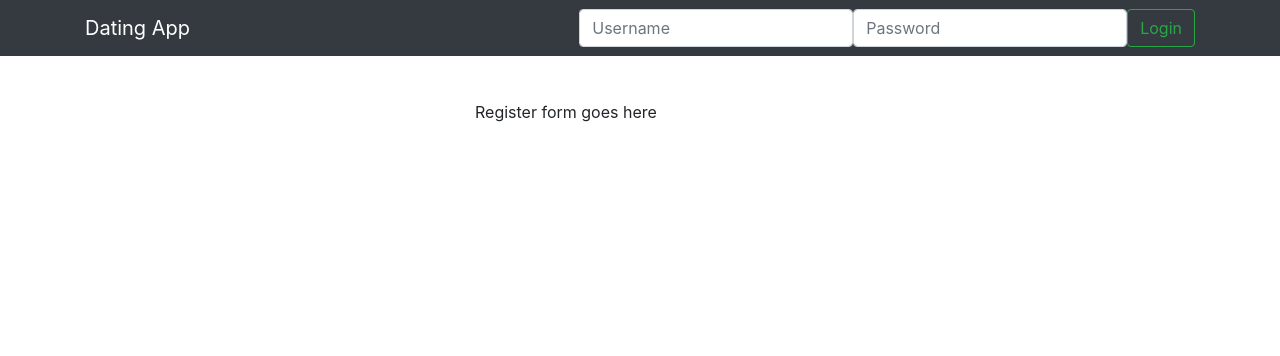
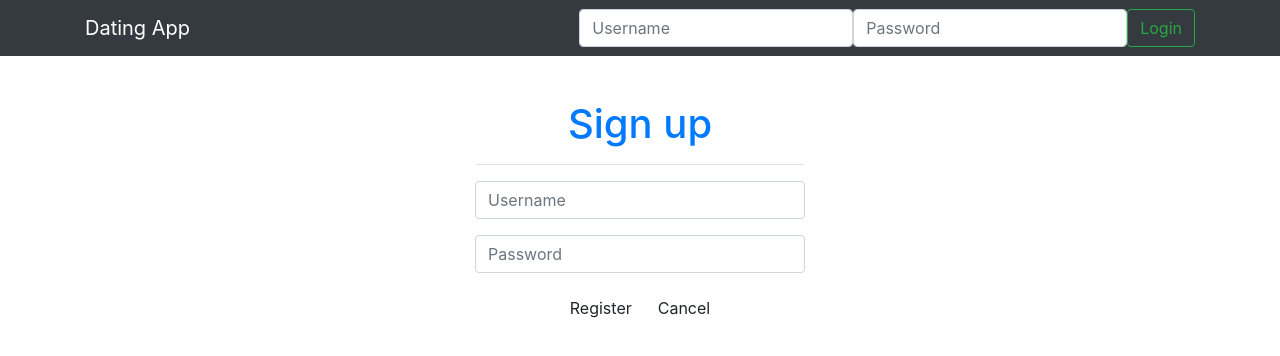
Before and after one commit to slwill10/DatingAppCliente, an Angular app: page / in a window 1280 px wide. Both pictures are taken after a click on the button "Register". Shown: the top 356 px of the page. Built offline with nearby package versions, Linux system fonts and the light colour scheme; no server answers.

Commit message:
creating the registration form

```diff
--- a/src/app/home/home.component.html
+++ b/src/app/home/home.component.html
@@ -11,7 +11,7 @@
     <div *ngIf="registerMode" class="container">
         <div class="row justify-content-center">
             <div class="col-4">
-                <p>Register form goes here</p>
+                <app-register></app-register>
             </div>
         </div>
     </div>
--- a/src/app/register/register.component.html
+++ b/src/app/register/register.component.html
@@ -1 +1,25 @@
-<p>register works!</p>
+<form #registerForm="ngForm" (ngSubmit)="register()" autocomplete="off" >
+    <h1 class="text-center text-primary">Sign up</h1>
+    <hr>
+    <div class="mb-3">
+        <input type="text"
+            class="form-control"
+            name = "username"
+            [(ngModel)]="model.username"
+            placeholder="Username"
+        >
+    </div>
+    <div class="mb-3">
+        <input type="password"
+            class="form-control"
+            name = "password"
+            [(ngModel)]="model.password"
+            placeholder="Password"
+        >
+    </div>
+
+    <div class="text-center">
+        <button class="btn btn-sucess me-2"type="submit">Register</button>
+        <button class="btn btn-default"type="button" (click)="cancel()">Cancel</button>
+    </div>
+</form>
--- a/src/app/register/register.component.ts
+++ b/src/app/register/register.component.ts
@@ -6,10 +6,18 @@ import { Component, OnInit } from '@angular/core';
   styleUrls: ['./register.component.css']
 })
 export class RegisterComponent implements OnInit {
-
+  model: any = {}
   constructor() { }
 
   ngOnInit(): void {
   }
 
+  register(){
+    console.log(this.model);
+  }
+
+  cancel(){
+    console.log("cancelled")
+  }
+
 }
```
